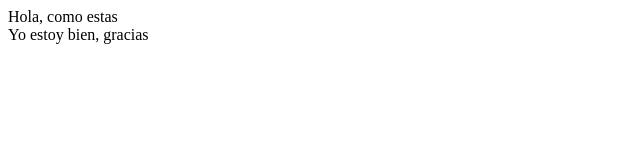
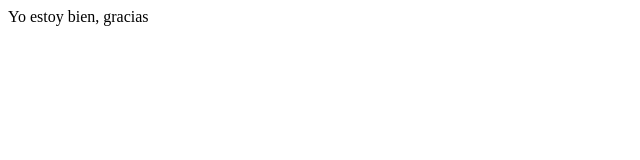
Before and after one commit to XavierHuete32/Rep-Ex5, a plain HTML site: page index.html in a window 1280 px wide. Shown: the whole page, without its empty margins (0-640 px from the left). Drawn offline with Linux system fonts and the light colour scheme.

Commit message:
Div esborrat

```diff
--- a/index.html
+++ b/index.html
@@ -1,6 +1,5 @@
 <html>
 <body>
-<div>Hola, como estas</div>
 <div>Yo estoy bien, gracias</div>
 </body>
 </html>
```
